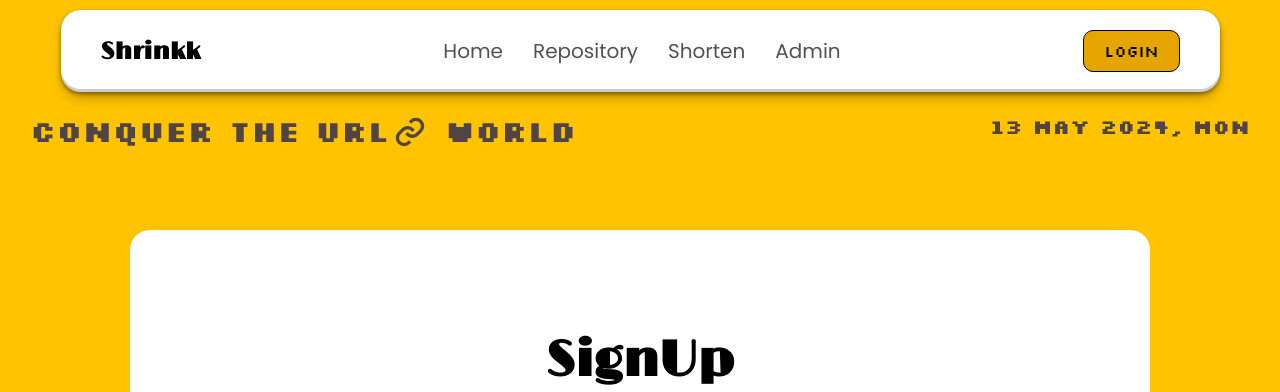
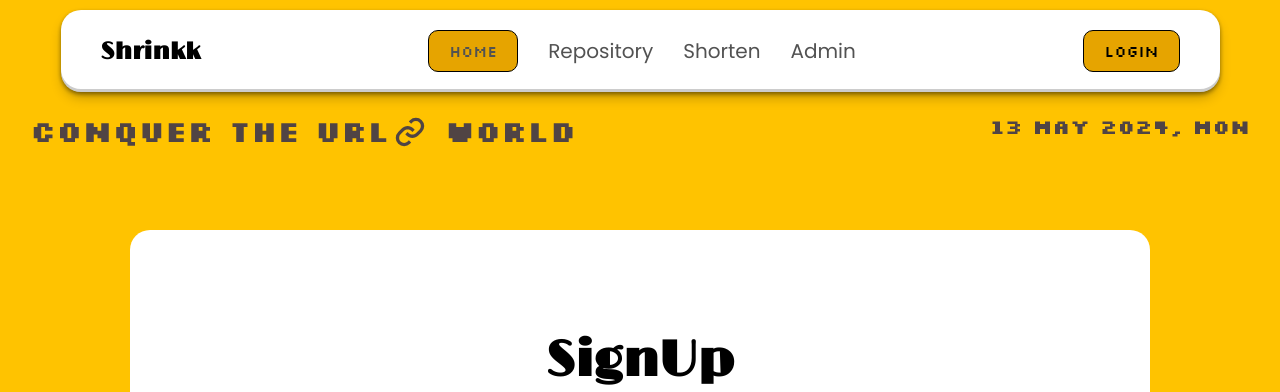
Before and after one commit to bishalde/Shrinkk, a Django app: page /signup/ in a window 1280 px wide, with the pointer over the restyled element. Shown: the top 392 px of the page. Run offline with Django 3.2, Linux system fonts and the light colour scheme; some web fonts are replaced.

Commit message:
highlighting navbar buttons

```diff
--- a/static/css/style.css
+++ b/static/css/style.css
@@ -261,6 +261,16 @@ nav .navlinks a{
     font-family: var(--poppiFont);
     background-color: #ffffff;
     font-size: 1rem;
+}
+
+nav .navlinks a:hover {
+    font-family: var(--nunitoFont);
+    font-size: .8rem;
+    background-color: var(--color2);
+    padding: 10px 20px;
+    border-radius: 10px;
+    outline: none;
+    border: 1px solid black;
 }
 
 nav button{
```
